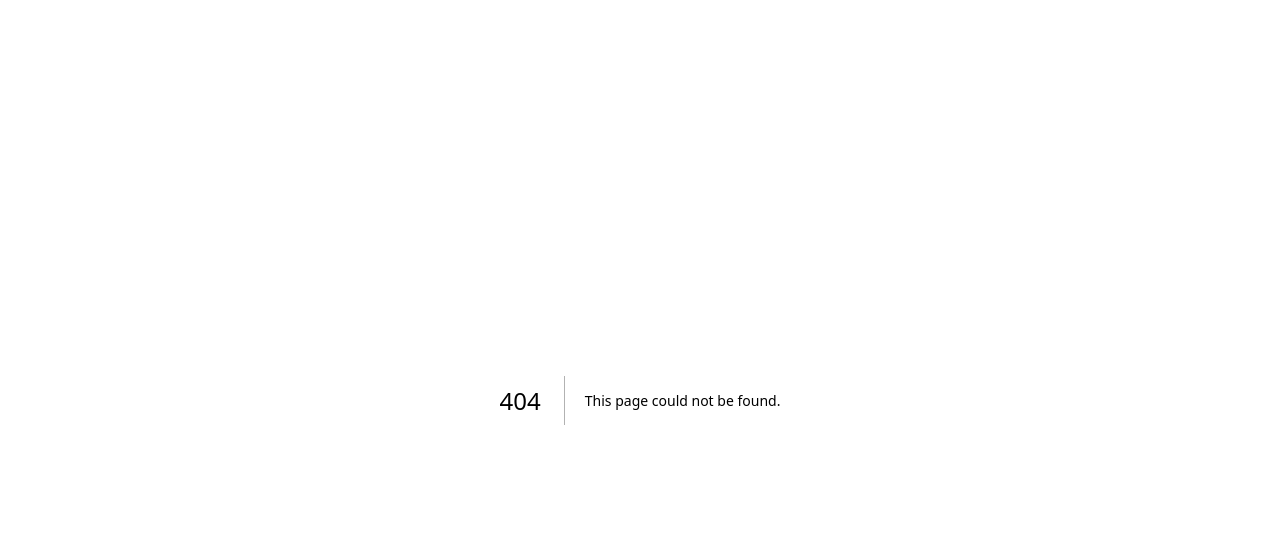
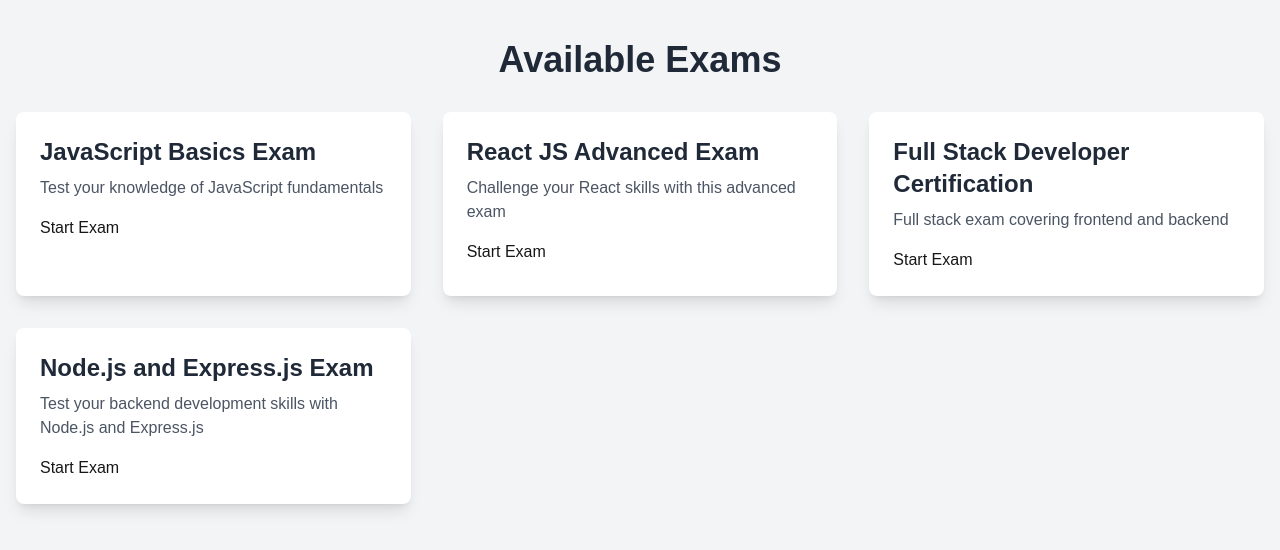
Before and after one commit to mohd-tahzeeb-khan/Advance-Quiz-Application-65HIBKJS, a Next.js app in the folder quiz-app/: page /examss in a window 1280 px wide. Before the commit this address had no page. Shown: the top 550 px of the page. Built offline with nearby package versions, Linux system fonts and the light colour scheme.

Commit message:
Created a temparory file for storing code

```diff
--- /dev/null
+++ b/quiz-app/src/app/examss/page.js
@@ -0,0 +1,46 @@
+'use client'
+import { useState, useEffect } from "react";
+import Link from "next/link";
+
+const Exams = () => {
+  const [exams, setExams] = useState([]);
+
+  // Mock data or you can fetch exam data from your API
+  useEffect(() => {
+    const fetchExams = async () => {
+      const data = [
+        { id: 1, title: "JavaScript Basics Exam", description: "Test your knowledge of JavaScript fundamentals" },
+        { id: 2, title: "React JS Advanced Exam", description: "Challenge your React skills with this advanced exam" },
+        { id: 3, title: "Full Stack Developer Certification", description: "Full stack exam covering frontend and backend" },
+        { id: 4, title: "Node.js and Express.js Exam", description: "Test your backend development skills with Node.js and Express.js" },
+      ];
+      setExams(data);
+    };
+
+    fetchExams();
+  }, []);
+
+  return (
+    <div className="min-h-screen bg-gray-100 py-10">
+      <div className="max-w-screen-xl mx-auto px-4">
+        <h1 className="text-4xl font-bold text-center text-gray-800 mb-8">Available Exams</h1>
+        <div className="grid grid-cols-1 md:grid-cols-2 lg:grid-cols-3 gap-8">
+          {exams.map((exam) => (
+            <div
+              key={exam.id}
+              className="bg-white p-6 rounded-lg shadow-lg hover:shadow-xl transition-shadow duration-300"
+            >
+              <h2 className="text-2xl font-semibold text-gray-800">{exam.title}</h2>
+              <p className="text-gray-600 mt-2">{exam.description}</p>
+              <Link className="text-blue-500 mt-4 inline-block hover:underline" href={`/exams/${exam.id}`}>
+                Start Exam
+              </Link>
+            </div>
+          ))}
+        </div>
+      </div>
+    </div>
+  );
+};
+
+export default Exams;
```
